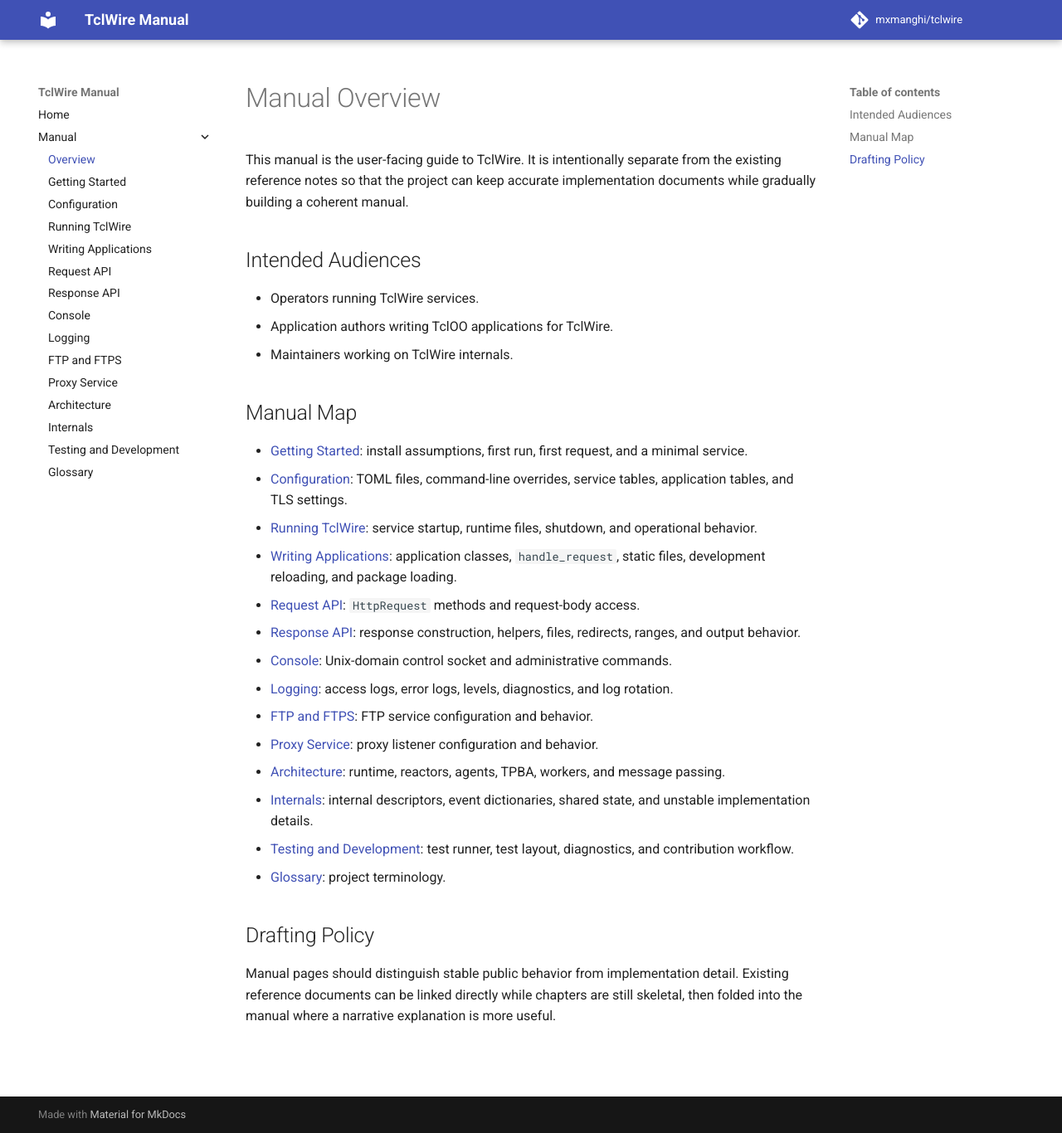
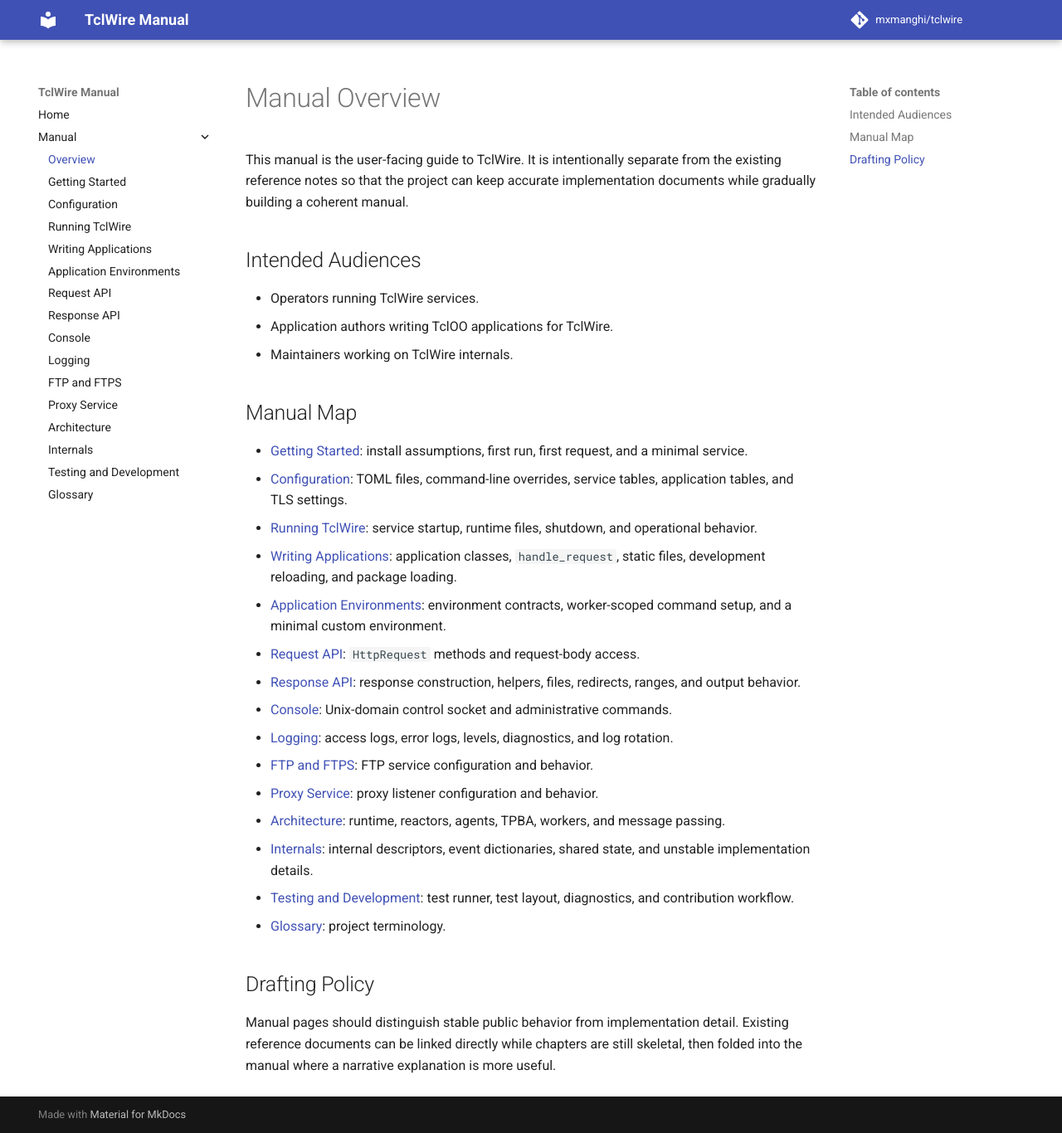
Before and after one commit to mxmanghi/tclwire, an MkDocs documentation site: the page built from doc/manual/index.md, in a window 1280 px wide and 1366 px high. Shown: the whole window at 83% size. Built offline with MkDocs 1.6.1 and Material for MkDocs 9.7.7, drawn with Linux system fonts in a browser that asks for light colours; comment, search, counter and statistics services are not loaded.

Commit message:
new manual page with environment primer

```diff
--- a/doc/manual/index.md
+++ b/doc/manual/index.md
@@ -20,6 +20,8 @@
   operational behavior.
 - [Writing Applications](applications.md): application classes,
   `handle_request`, static files, development reloading, and package loading.
+- [Application Environments](environments.md): environment contracts,
+  worker-scoped command setup, and a minimal custom environment.
 - [Request API](request-api.md): `HttpRequest` methods and request-body access.
 - [Response API](response-api.md): response construction, helpers, files,
   redirects, ranges, and output behavior.
--- a/mkdocs.yml
+++ b/mkdocs.yml
@@ -22,6 +22,7 @@
       - Configuration: manual/configuration.md
       - Running TclWire: manual/running.md
       - Writing Applications: manual/applications.md
+      - Application Environments: manual/environments.md
       - Request API: manual/request-api.md
       - Response API: manual/response-api.md
       - Console: manual/console.md
```
